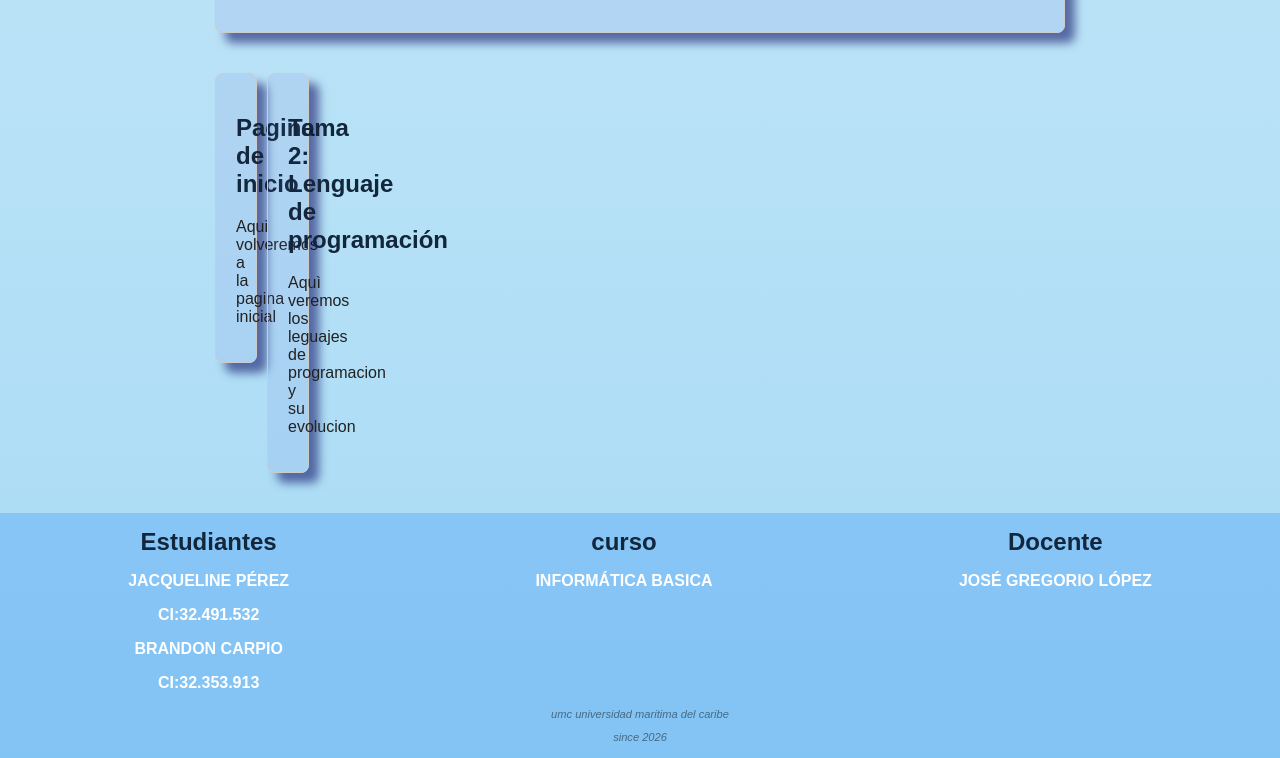
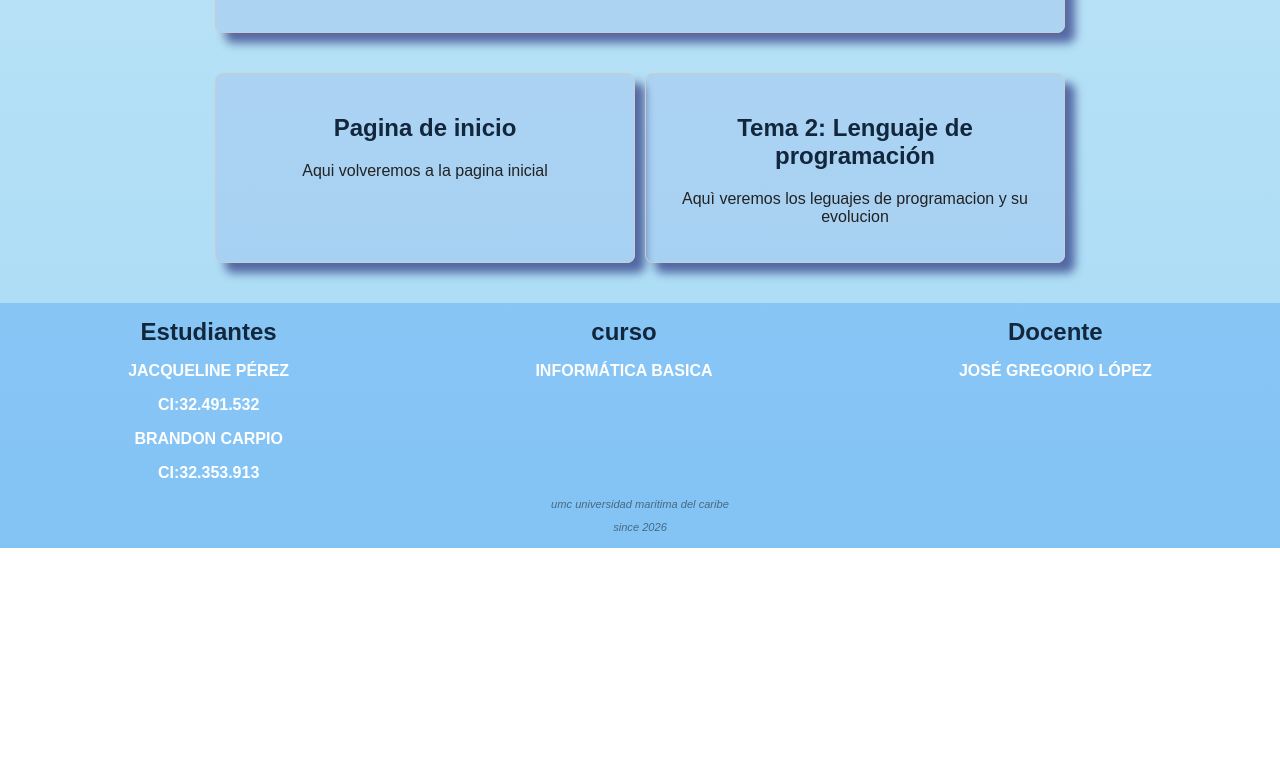
Before and after one commit to TNTFAST/Portafolio-UMC, a plain HTML site: page tema1.html in a window 1280 px wide. Shown: the part 2134-2892 px from the top of the page. After the commit the page ends 2682 px from the top, so only its background shows below. Drawn offline with Linux system fonts and the light colour scheme.

Commit message:
Add files via upload

```diff
--- a/style.css
+++ b/style.css
@@ -150,12 +150,19 @@ footer h2, footer span{
 }
 
 .secttem{
-    padding: auto;
+    padding: 0;
 }
 
 .vuelve section{
+    width: 100%;
+    box-sizing: border-box;
     flex: 1;
-    width: 0;
+}
+
+.vuelve a{
+    display: flex;
+    flex: 1;
+    width: 100%;
     box-sizing: border-box;
 }
 
```
